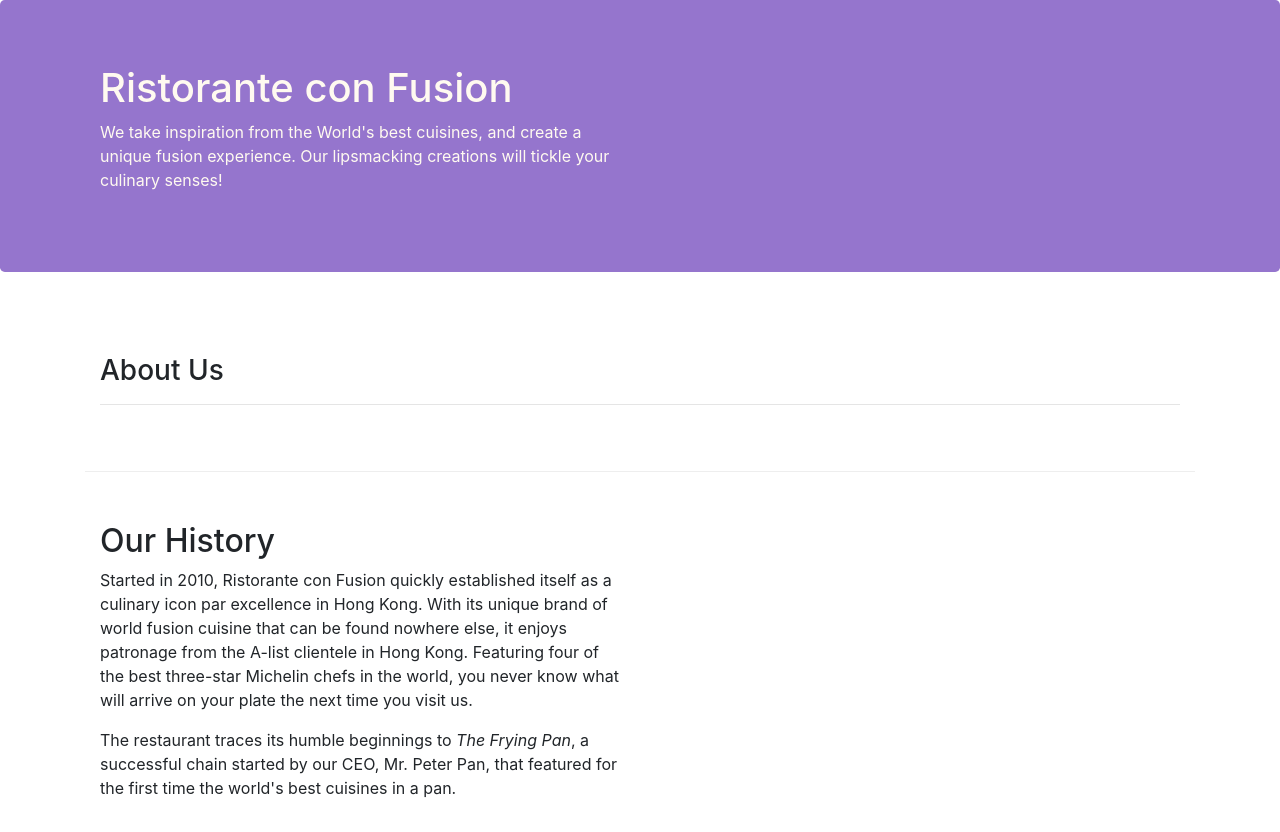
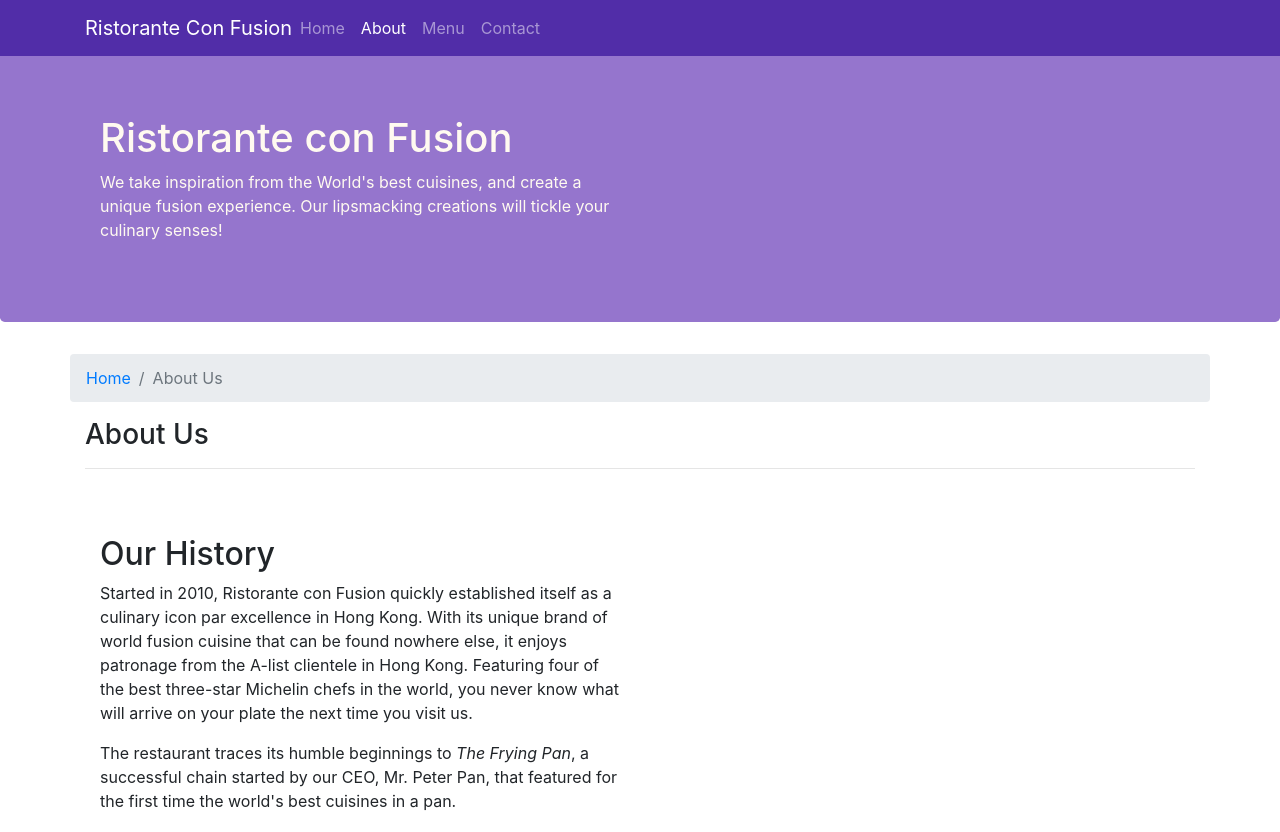
Before and after one commit to raphaelmoline/courseraFrontEnd, a website: page aboutus.html in a window 1280 px wide. Shown: the top 832 px of the page. Drawn offline with nearby package versions, Linux system fonts and the light colour scheme.

Commit message:
adding navbar

```diff
--- a/aboutus.html
+++ b/aboutus.html
@@ -2,26 +2,40 @@
 <html lang="en">
 
 <head>
-    <!-- Required meta tags always come first -->
     <meta charset="utf-8">
     <meta name="viewport" content="width=device-width, initial-scale=1, shrink-to-fit=no">
     <meta http-equiv="x-ua-compatible" content="ie=edge">
 
-    <!-- Bootstrap CSS -->
     <link rel="stylesheet" href="node_modules/bootstrap/dist/css/bootstrap.min.css">
-    <link href="css/styles.css" rel="stylesheet">
+    <link rel="stylesheet" href="css/styles.css">
+
     <title>Ristorante Con Fusion: About Us</title>
-
 </head>
 
 <body>
-
+  <nav class="navbar navbar-dark navbar-expand-sm  fixed-top">
+    <div class="container">
+      <button class="navbar-toggler" type="button" data-toggle="collapse" data-target="#Navbar">
+        <span class="navbar-toggler-icon"></span>
+      </button>
+      <a class="navbar-brand mr-auto" href="./index.html">Ristorante Con Fusion</a>
+      <div class="collapse navbar-collapse" id="Navbar">
+        <ul class="navbar-nav mr-auto">
+          <li class="nav-item"><a class="nav-link" href="./index.html">Home</a></li>
+          <li class="nav-item active"><a class="nav-link" href="#">About</a></li>
+          <li class="nav-item"><a class="nav-link" href="#">Menu</a></li>
+          <li class="nav-item"><a class="nav-link" href="#">Contact</a></li>
+        <ul>
+      </div>
+    </div>
+  </nav>
     <header class="jumbotron">
         <div class="container">
             <div class="row row-header">
                 <div class="col-12 col-sm-6">
                     <h1>Ristorante con Fusion</h1>
-                    <p>We take inspiration from the World's best cuisines, and create a unique fusion experience. Our lipsmacking creations will tickle your culinary senses!</p>
+                    <p>We take inspiration from the World's best cuisines, and create a unique fusion experience. Our
+                        lipsmacking creations will tickle your culinary senses!</p>
                 </div>
                 <div class="col-12 col-sm">
                 </div>
@@ -30,7 +44,11 @@
     </header>
 
     <div class="container">
-        <div class="row row-content">
+        <div class="row">
+          <ol class="col-12 breadcrumb">
+            <li class="breadcrumb-item"><a href="./index.html">Home</a></li>
+            <li class="breadcrumb-item active">About Us</li>
+          </ol>
             <div class="col-12">
                 <h3>About Us</h3>
                 <hr>
@@ -40,10 +58,15 @@
         <div class="row row-content">
             <div class="col-12 col-sm-6">
                 <h2>Our History</h2>
-                <p>Started in 2010, Ristorante con Fusion quickly established itself as a culinary icon par excellence in Hong Kong. With its unique brand of world fusion cuisine that can be found nowhere else, it enjoys patronage from the A-list clientele in Hong Kong.  Featuring four of the best three-star Michelin chefs in the world, you never know what will arrive on your plate the next time you visit us.</p>
-                <p>The restaurant traces its humble beginnings to <em>The Frying Pan</em>, a successful chain started by our CEO, Mr. Peter Pan, that featured for the first time the world's best cuisines in a pan.</p>
+                <p>Started in 2010, Ristorante con Fusion quickly established itself as a culinary icon par excellence
+                    in Hong Kong. With its unique brand of world fusion cuisine that can be found nowhere else, it
+                    enjoys patronage from the A-list clientele in Hong Kong. Featuring four of the best three-star
+                    Michelin chefs in the world, you never know what will arrive on your plate the next time you visit
+                    us.</p>
+                <p>The restaurant traces its humble beginnings to <em>The Frying Pan</em>, a successful chain started by
+                    our CEO, Mr. Peter Pan, that featured for the first time the world's best cuisines in a pan.</p>
             </div>
-            <div>
+            <div class="col-12 col-sm">
             </div>
         </div>
 
@@ -52,13 +75,36 @@
             <div class="col-12">
                 <h2>Corporate Leadership</h2>
                 <h3>Peter Pan <small>Chief Epicurious Officer</small></h3>
-                <p class="d-none d-sm-block">Our CEO, Peter, credits his hardworking East Asian immigrant parents who undertook the arduous journey to the shores of America with the intention of giving their children the best future. His mother's wizardy in the kitchen whipping up the tastiest dishes with whatever is available inexpensively at the supermarket, was his first inspiration to create the fusion cuisines for which <em>The Frying Pan</em> became well known. He brings his zeal for fusion cuisines to this restaurant, pioneering cross-cultural culinary connections.</p>
+                <p class="d-none d-sm-block">Our CEO, Peter, credits his hardworking East Asian immigrant parents
+                    who undertook the arduous
+                    journey to the shores of America with the intention of giving their children the best future.
+                    His
+                    mother's wizardy in the kitchen whipping up the tastiest dishes with whatever is available
+                    inexpensively at the supermarket, was his first inspiration to create the fusion cuisines for
+                    which
+                    <em>The Frying Pan</em> became well known. He brings his zeal for fusion cuisines to this
+                    restaurant, pioneering cross-cultural culinary connections.</p>
                 <h3>Dhanasekaran Witherspoon <small>Chief Food Officer</small></h3>
-                <p class="d-none d-sm-block">Our CFO, Danny, as he is affectionately referred to by his colleagues, comes from a long established family tradition in farming and produce. His experiences growing up on a farm in the Australian outback gave him great appreciation for varieties of food sources. As he puts it in his own words, <em>Everything that runs, wins, and everything that stays, pays!</em></p>
+                <p class="d-none d-sm-block">Our CFO, Danny, as he is affectionately referred to by his colleagues,
+                    comes from a long established
+                    family tradition in farming and produce. His experiences growing up on a farm in the Australian
+                    outback gave him great appreciation for varieties of food sources. As he puts it in his own
+                    words,
+                    <em>Everything that runs, wins, and everything that stays, pays!</em></p>
                 <h3>Agumbe Tang <small>Chief Taste Officer</small></h3>
-                <p class="d-none d-sm-block">Blessed with the most discerning gustatory sense, Agumbe, our CTO, personally ensures that every dish that we serve meets his exacting tastes. Our chefs dread the tongue lashing that ensues if their dish does not meet his exacting standards. He lives by his motto, <em>You click only if you survive my lick.</em></p>
+                <p class="d-none d-sm-block">Blessed with the most discerning gustatory sense, Agumbe, our CTO,
+                    personally ensures that every dish
+                    that we serve meets his exacting tastes. Our chefs dread the tongue lashing that ensues if their
+                    dish does not meet his exacting standards. He lives by his motto, <em>You click only if you
+                        survive
+                        my lick.</em></p>
                 <h3>Alberto Somayya <small>Executive Chef</small></h3>
-                <p class="d-none d-sm-block">Award winning three-star Michelin chef with wide International experience having worked closely with whos-who in the culinary world, he specializes in creating mouthwatering Indo-Italian fusion experiences. He says, <em>Put together the cuisines from the two craziest cultures, and you get a winning hit! Amma Mia!</em></p>
+                <p class="d-none d-sm-block">Award winning three-star Michelin chef with wide International
+                    experience having worked closely with
+                    whos-who in the culinary world, he specializes in creating mouthwatering Indo-Italian fusion
+                    experiences. He says, <em>Put together the cuisines from the two craziest cultures, and you get
+                        a
+                        winning hit! Amma Mia!</em></p>
             </div>
         </div>
 
@@ -70,7 +116,7 @@
                 <div class="col-4 offset-1 col-sm-2">
                     <h5>Links</h5>
                     <ul class="list-unstyled">
-                        <li><a href="#">Home</a></li>
+                        <li><a href="./index.html">Home</a></li>
                         <li><a href="#">About</a></li>
                         <li><a href="#">Menu</a></li>
                         <li><a href="#">Contact</a></li>
@@ -105,7 +151,7 @@
             </div>
         </div>
     </footer>
-      <!-- jQuery first, then Popper.js, then Bootstrap JS. -->
+
     <script src="node_modules/jquery/dist/jquery.slim.min.js"></script>
     <script src="node_modules/popper.js/dist/umd/popper.min.js"></script>
     <script src="node_modules/bootstrap/dist/js/bootstrap.min.js"></script>
--- a/css/styles.css
+++ b/css/styles.css
@@ -28,3 +28,12 @@
     margin: 0px;
     color: #0f0f0f;
 }
+
+body {
+  padding: 50px 0px 0px;
+  z-index: 0;
+}
+
+.navbar-dark {
+  background-color: #512DA8;
+}
```
Also changed, not shown: index.html (+17 -2 lines). Lines whose indentation alone changed are shown as unchanged.
